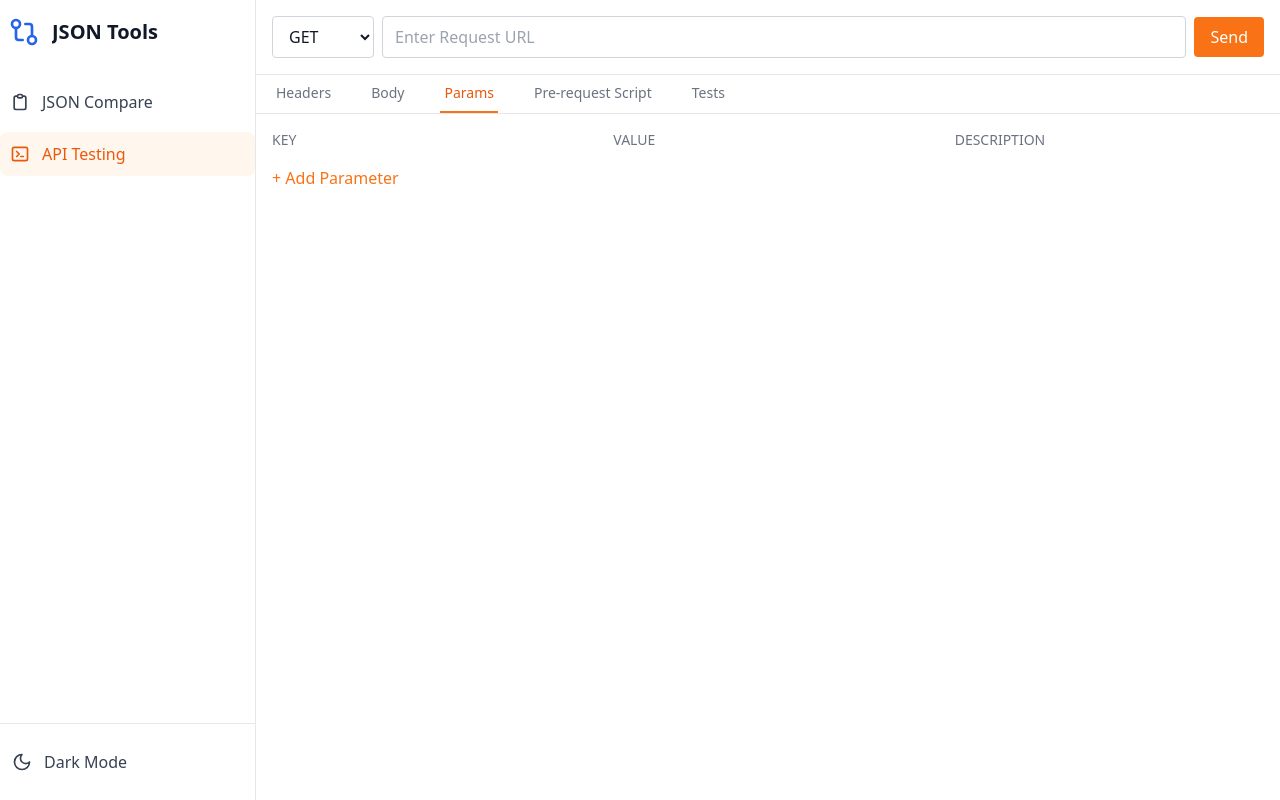
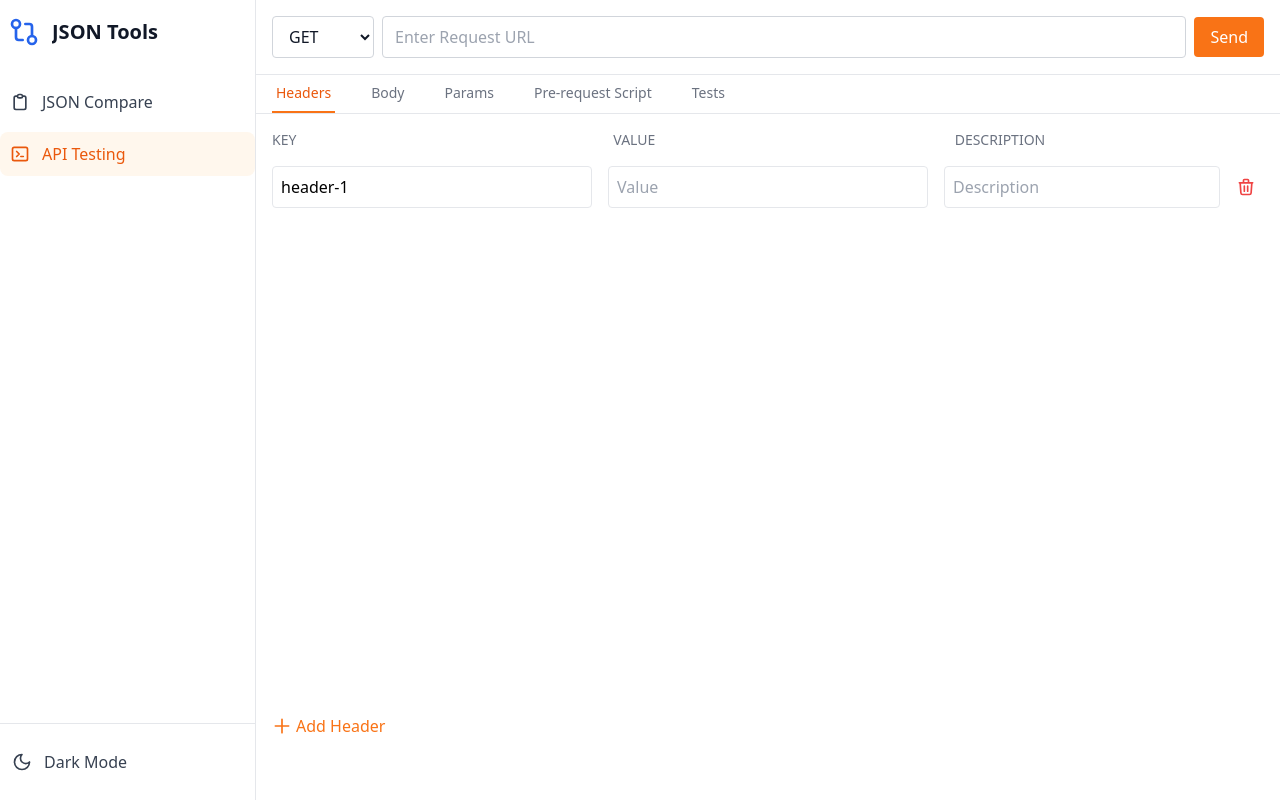
Before and after one commit to RequestLaboratory/requestlab, a React (Vite) app: page / in a window 1280 px wide. Both pictures are taken after a click on the button "API Testing". Built offline with nearby package versions, Linux system fonts and the light colour scheme.

Commit message:
ux updates

```diff
--- a/src/pages/ApiTesting.tsx
+++ b/src/pages/ApiTesting.tsx
@@ -26,14 +26,14 @@ const ApiTesting: React.FC = () => {
   const [requestDetails, setRequestDetails] = useState<RequestDetails>({
     method: 'GET',
     url: '',
-    headers: {},
+    headers: { 'header-1': '' },
     body: '',
     queryParams: {}
   });
   const [response, setResponse] = useState<ApiResponse | null>(null);
   const [isLoading, setIsLoading] = useState(false);
   const [error, setError] = useState<string | null>(null);
-  const [activeTab, setActiveTab] = useState<'params' | 'headers' | 'body' | 'pre-request' | 'tests'>('params');
+  const [activeTab, setActiveTab] = useState<'params' | 'headers' | 'body' | 'pre-request' | 'tests'>('headers');
   const [bodyType, setBodyType] = useState<'none' | 'raw' | 'form-data' | 'x-www-form-urlencoded'>('none');
   const [contentType, setContentType] = useState('application/json');
   const [isResponsePanelVisible, setIsResponsePanelVisible] = useState(true);
```
